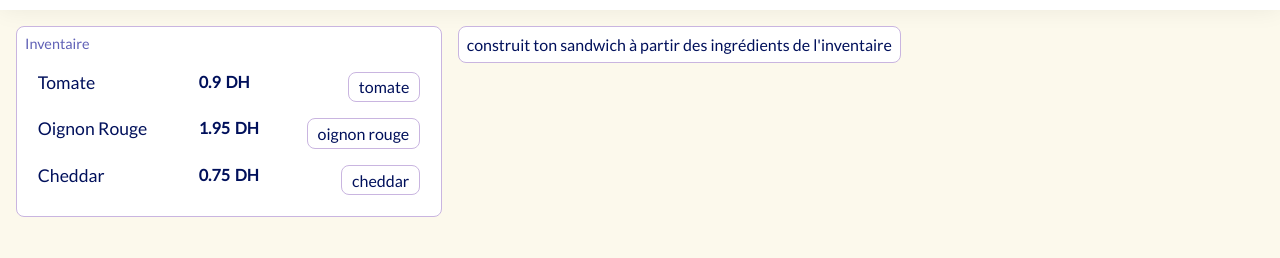
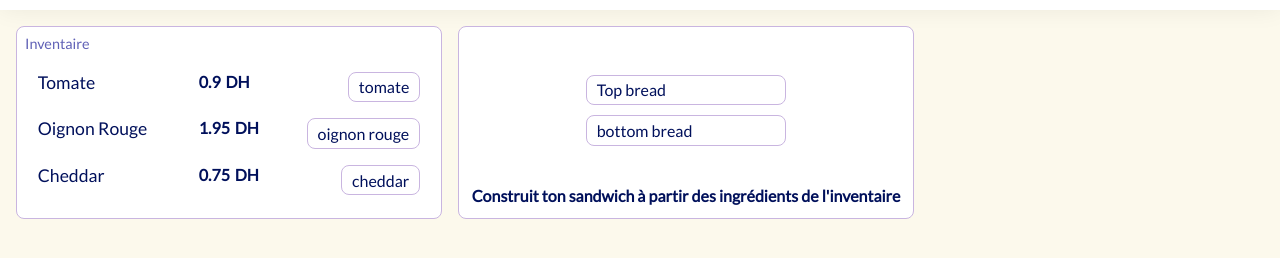
Before and after one commit to IliassZahDev/Sandwich-maker, a plain HTML site: page index.html in a window 1280 px wide. Shown: the part 50-308 px from the top of the page. Drawn offline with Linux system fonts and the light colour scheme.

Commit message:
Add CSS for sample table section

```diff
--- a/index.html
+++ b/index.html
@@ -6,6 +6,7 @@
   <link rel="stylesheet" href="style/general.css">
   <link rel="stylesheet" href="style/header.css">
   <link rel="stylesheet" href="style/sidebare.css">
+  <link rel="stylesheet" href="style/table.css">
   <script src="app.js" defer></script>
   <title>Sandwich Maker</title>
 </head>
@@ -46,13 +47,13 @@
         </div>
       </div>
     </aside>
-    <section class="table box">
+    <section class="table box flex-item">
       <div class="burger-container">
-        <div class="top-bread"></div>
+        <div class="top-bread ingr-article">Top bread</div>
         <div class="ingrediants-container"></div>
-        <div class="bottom-bread"></div>
+        <div class="bottom-bread ingr-article">bottom bread</div>
       </div>
-      <div class="description">construit ton sandwich à partir des ingrédients de l'inventaire</div>
+      <div class="description">Construit ton sandwich à partir des ingrédients de l'inventaire</div>
     </section>
   </main>
 
--- a/style/general.css
+++ b/style/general.css
@@ -35,3 +35,15 @@ body{
 
   padding: .5em;
 }
+
+/* Ingredients */
+.ingr-article{
+  border: 1px solid var(--border-color);
+  border-radius: .5em;
+
+  padding: .3em .6em;
+
+  cursor: move;
+
+  width: 200px;
+}
--- a/style/sidebare.css
+++ b/style/sidebare.css
@@ -2,7 +2,7 @@ main{
   padding: 1em;
   gap: 1em;
 
-  align-items: start !important;
+  align-items: stretch !important;
 }
 .ingrediants-section{
   .sidebar-head{
@@ -28,19 +28,12 @@ main{
         margin-left: .3em;
       }
     }
-    /* TODO: Commun style for all ingredients */
     .ingr-container{
       display: flex;
       justify-content: end;
-        .ingr-article{
-          display: inline;
-          border: 1px solid var(--border-color);
-          border-radius: .5em;
-
-          padding: .3em .6em;
-
-          cursor: move;
-        }
+      .ingr-article{
+        width: auto;
+      }
     }
   }
 }
--- /dev/null
+++ b/style/table.css
@@ -0,0 +1,15 @@
+.table {
+  flex-direction: column;
+  .burger-container{
+    flex: 1;
+
+    margin: 40px 0;
+    .ingrediants-container{
+      padding: 5px 0;
+    }
+  }
+  .description{
+    padding: 0 5px 5px 5px;
+    font-weight: bold;
+  }
+}
```
